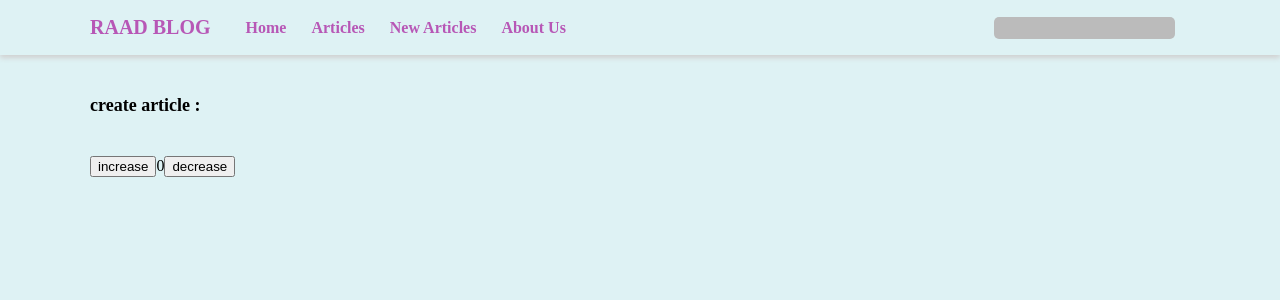
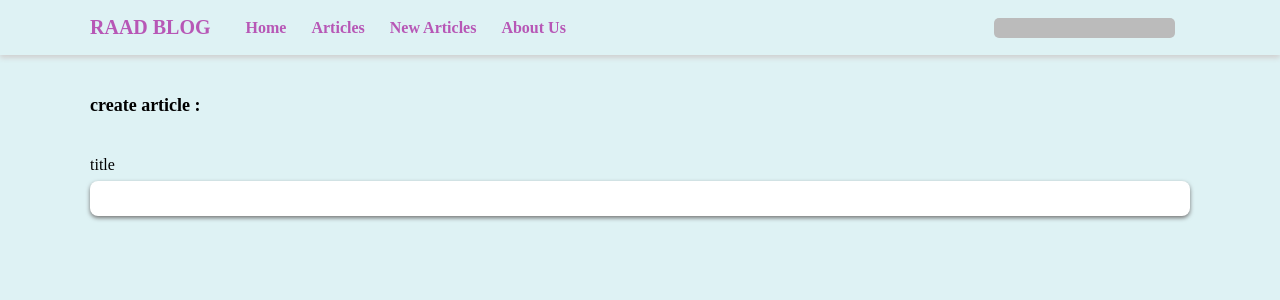
Before and after one commit to kooroosh1363/REACT-BLOG-mini-project, a React (Create React App) app: page /NewArticles in a window 1280 px wide. Shown: the top 300 px of the page. Built offline with nearby package versions, Linux system fonts and the light colour scheme; a web font is replaced by a local one.

Commit message:
create onchange event

```diff
--- a/src/index.css
+++ b/src/index.css
@@ -1,5 +1,8 @@
 @import url('https://fonts.googleapis.com/css2?family=Bacasime+Antique&family=Caprasimo&family=Geologica:wght@100;200;300;400;500;600;700;800&family=Merriweather:ital,wght@0,300;0,400;0,700;0,900;1,300;1,400;1,700;1,900&family=Noto+Sans:ital,wght@1,900&family=Open+Sans:ital,wght@0,300;0,400;0,600;0,700;0,800;1,300;1,400;1,600;1,700;1,800&family=Playfair+Display:ital,wght@0,400;0,500;0,600;0,700;0,800;0,900;1,400;1,500;1,600;1,700;1,800;1,900&family=Roboto:ital,wght@0,100;0,300;0,400;0,500;0,700;0,900;1,100;1,300;1,400;1,500;1,700;1,900&display=swap');
 
+*{
+  box-sizing: border-box;
+}
 body {
   margin: 0;
   font-family: 'Bacasime Antique', serif;
--- a/src/pages/NewArticles/NewArticles.jsx
+++ b/src/pages/NewArticles/NewArticles.jsx
@@ -2,15 +2,21 @@ import { useState } from "react";
 import Navbar from "../../components/navbar/Navbar";
 import styled from "./newArticles.module.css";
 function NewArticles(){
-    const [counter, setCounter] = useState(0);
+    // const [counter, setCounter] = useState(0);
 
-    const increaseToCounter = () =>{
-        setCounter(counter + 1)
+    // const increaseToCounter = () =>{
+    //     setCounter(counter + 1)
+    // }
+
+    // const decreaseToCounter = () =>{
+    //     setCounter(counter - 1)
+    // }
+    const [articlesTitle, setArticlesTitle] = useState("");
+
+    const onHandleArticle = (e) => {
+        setArticlesTitle(e.target.value)
     }
-
-    const decreaseToCounter = () =>{
-        setCounter(counter - 1)
-    }
+    console.log(articlesTitle)
 
     return(
         <div>
@@ -20,9 +26,13 @@ function NewArticles(){
                 <div className="container">
                     <h1>create article :</h1>
 
-                    <button onClick={increaseToCounter}>increase</button>
+                    {/* <button onClick={increaseToCounter}>increase</button>
                     <span>{counter}</span>
-                    <button onClick={decreaseToCounter}>decrease</button>
+                    <button onClick={decreaseToCounter}>decrease</button> */}
+                    <div className={styled.inputWrapper}>
+                        <label>title</label>
+                        <input onChange={onHandleArticle} type="text" />
+                    </div>
 
                 </div>
             </div>
--- a/src/pages/NewArticles/newArticles.module.css
+++ b/src/pages/NewArticles/newArticles.module.css
@@ -9,3 +9,22 @@
     font-size: 18px;
     font-weight:bold;
 }
+
+
+.inputWrapper{
+
+}
+
+.inputWrapper label{
+    display: block;
+    margin-bottom: 7px;
+}
+
+.inputWrapper input{
+    width: 100%;
+    padding: 10px;
+    border: none;
+    outline: none;
+    border-radius: 8px;
+    box-shadow: 0px 2px 4px #757575;
+}
```
